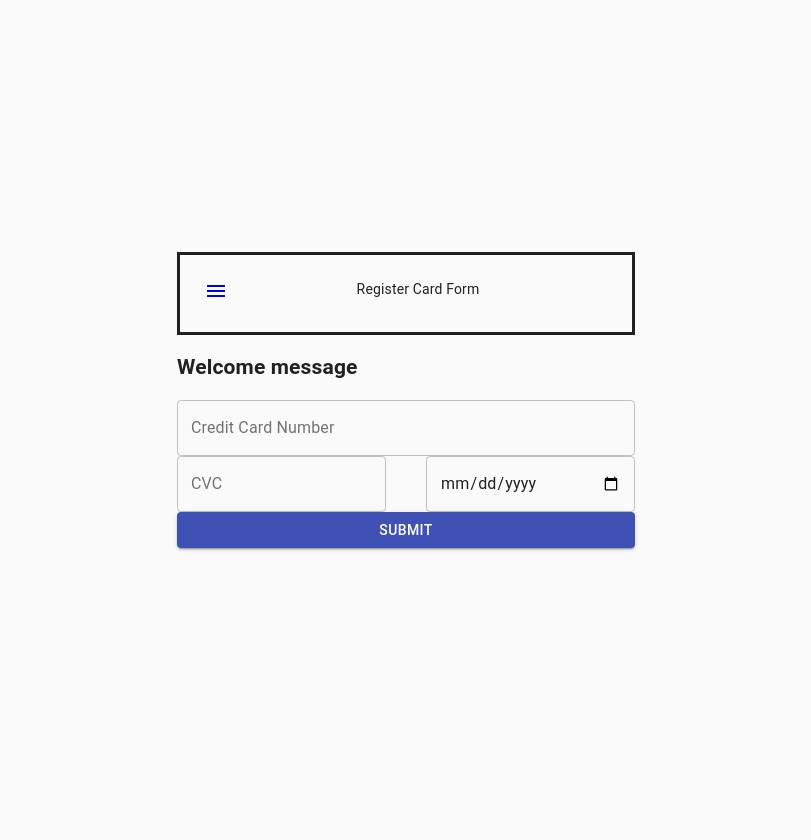
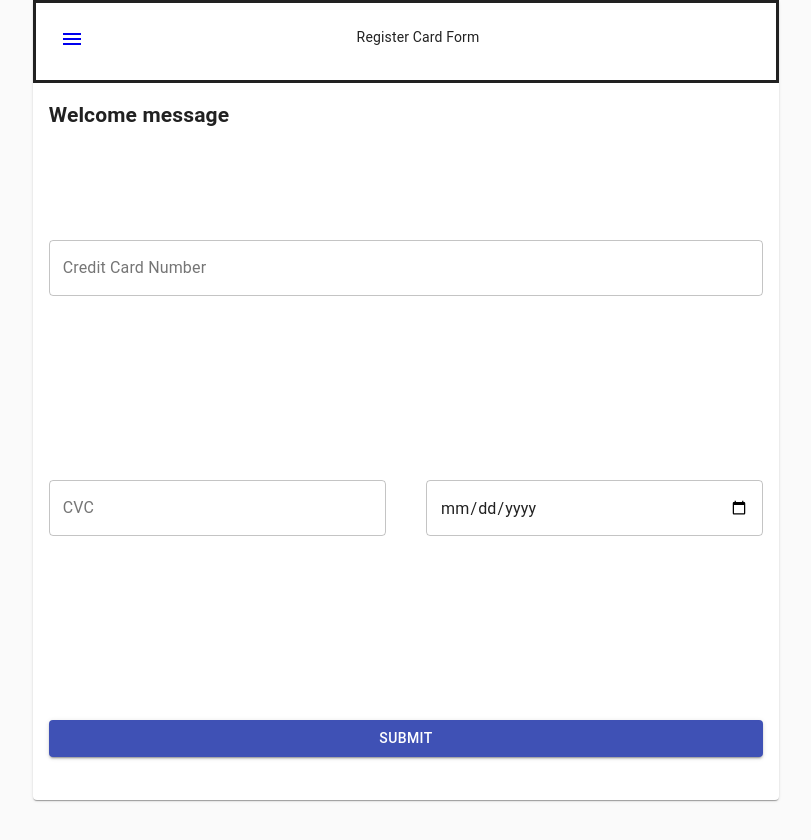
Before and after one commit to AmberCui1995/ASB_front_end, a React (Create React App) app: page / in a window 1280 px wide. Before the commit this address led to /register-card-form. Shown: the top 840 px of the page, without its empty margins (234-1045 px from the left). Before the commit the page ends 800 px from the top, so only its background shows below. Built offline with nearby package versions, Linux system fonts and the light colour scheme.

Commit message:
adjust ui, clean up code

```diff
--- a/src/App.tsx
+++ b/src/App.tsx
@@ -1,15 +1,13 @@
+import React from "react";
+import { BrowserRouter as Router, Switch, Route } from "react-router-dom";
+import CssBaseline from "@material-ui/core/CssBaseline";
+import { makeStyles, createStyles, Theme } from "@material-ui/core/styles";
+import Box from "@material-ui/core/Box";
+import Paper from "@material-ui/core/Paper";
+import Grid from "@material-ui/core/Grid";
 
-import {
-  BrowserRouter as Router,
-  Switch,
-  Route,
-  Redirect,
-} from "react-router-dom";
-import { createStyles, Theme } from "@material-ui/core/styles";
-import CssBaseline from "@material-ui/core/CssBaseline";
 import RegisterCardForm from "./features/RegisterCardForm";
 import Menu from "./features/Menu";
-import { makeStyles } from "@material-ui/styles";
 import Container from './components/Container'
 
 const useStyles = makeStyles((theme: Theme) =>
@@ -25,18 +23,18 @@ const useStyles = makeStyles((theme: Theme) =>
     },
   })
 );
-const App = () => {
 
+function App() {
   const classes = useStyles();
   return (
-    <>
-      <div className={classes.app}>
+    <Router>
+      <Box className={classes.app}>
         <CssBaseline />
         <Container>
-          <Router>
+          <Paper className={classes.paper}>
             <Switch>
               <Route exact path="/">
-                <Redirect to="/register-card-form" />
+              <RegisterCardForm />
               </Route>
               <Route exact path="/register-card-form">
                 <RegisterCardForm />
@@ -45,10 +43,10 @@ const App = () => {
                 <Menu />
               </Route>
             </Switch>
-          </Router>
+            </Paper>
         </Container>
-      </div>
-    </>
+      </Box>
+    </Router>
   );
 }
 
--- a/src/features/Menu.tsx
+++ b/src/features/Menu.tsx
@@ -1,27 +1,43 @@
+import { useHistory, Link } from "react-router-dom";
 import Box from "@material-ui/core/Box";
-import { useHistory } from "react-router-dom";
+import Container from "@material-ui/core/Container";
+import { makeStyles, createStyles, Theme } from "@material-ui/core/styles";
+import ArrowBackIcon from "@material-ui/icons/ArrowBack";
 
-import ArrowBackIcon from "@material-ui/icons/ArrowBack";
 import AppBar from "../components/AppBar";
 
+const useStyles = makeStyles((theme: Theme) =>
+  createStyles({
+    appBar: {
+      padding: theme.spacing(3, 1),
+    },
+    main: {
+      flexGrow: 1,
+      padding: theme.spacing(2),
+    },
+  })
+);
+
 const Menu = () => {
+  const classes = useStyles();
 
-    const BackButton = () => {
   let history = useHistory();
+
   const handleClick = () => {
     history.goBack();
   };
+
+  const BackButton = () => {
     return <ArrowBackIcon onClick={handleClick} />;
   };
-
   return (
-        <div>
-            <AppBar icon={<BackButton />} title="Menu" />
-            <div>
-
-                <h2>Menu content</h2>
+    <Box display="flex" flexDirection="column" height="100%">
+      <AppBar title="Menu" icon={<BackButton />} />
+      <div className={classes.main}>
+        <h3>Menu</h3>
       </div>
-        </div>);
+    </Box>
+  );
 };
 
 export default Menu;
--- a/src/features/RegisterCardForm.tsx
+++ b/src/features/RegisterCardForm.tsx
@@ -1,12 +1,31 @@
 import { Link } from "react-router-dom";
 import Grid from "@material-ui/core/Grid";
 import MenuIcon from "@material-ui/icons/Menu";
+import Box from "@material-ui/core/Box";
+import { makeStyles, createStyles, Theme } from "@material-ui/core/styles";
 import { useFormik } from "formik";
 import * as yup from "yup";
 import Button from "@material-ui/core/Button";
 import TextField from "@material-ui/core/TextField";
 
 import AppBar from "../components/AppBar";
+
+const useStyles = makeStyles((theme: Theme) =>
+  createStyles({
+    main: {
+      flexGrow: 1,
+      padding: theme.spacing(0, 2, 2, 2),
+    },
+    form: {
+        width: "100%",
+        display: "flex",
+        height: "100%",
+        flexDirection: "column",
+        justifyContent: "space-around",
+
+    }
+  })
+);
 
 const validationSchema = yup.object().shape({
     creditCardNumber: yup
@@ -19,6 +38,8 @@ const validationSchema = yup.object().shape({
 });
 
 const RegisterCardForm = () => {
+    const classes = useStyles();
+
     const formik = useFormik({
         initialValues: {
             creditCardNumber: "",
@@ -39,18 +60,16 @@ const RegisterCardForm = () => {
         );
     };
     return (
-        <div >
+        <Box display="flex" flexDirection="column" height="100%">
+
             <AppBar icon={<Icon />} title="Register Card Form" />
-            <div>
-                <div
-
-                >
+            <div className={classes.main}>
+                <div>
                     <h2>Welcome message</h2>
                 </div>
-                <form
+                <form className={classes.form}
                     onSubmit={formik.handleSubmit}
                 >
-
                     <Grid container justifyContent="space-around" direction="column">
                         <TextField
                             variant="outlined"
@@ -109,7 +128,7 @@ const RegisterCardForm = () => {
                     </Button>
                 </form>
             </div>
-        </div>
+        </Box>
     );
 };
 
```
Lines whose indentation alone changed are shown as unchanged.
